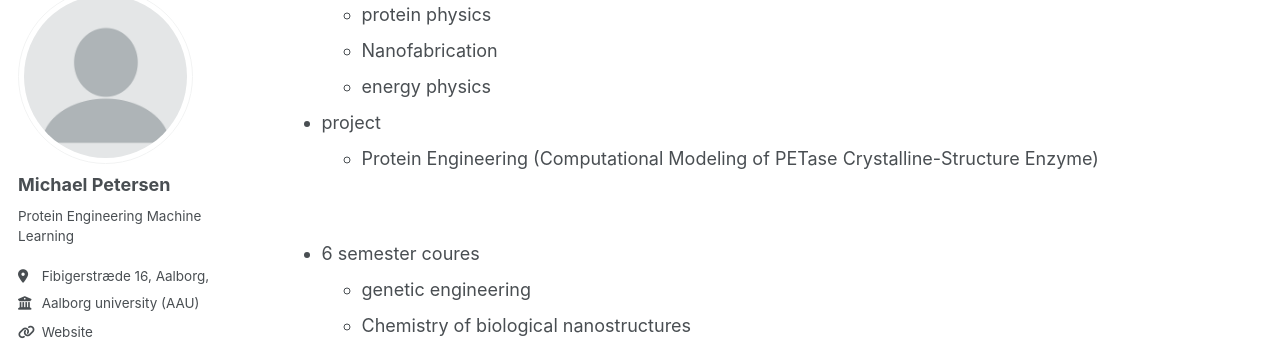
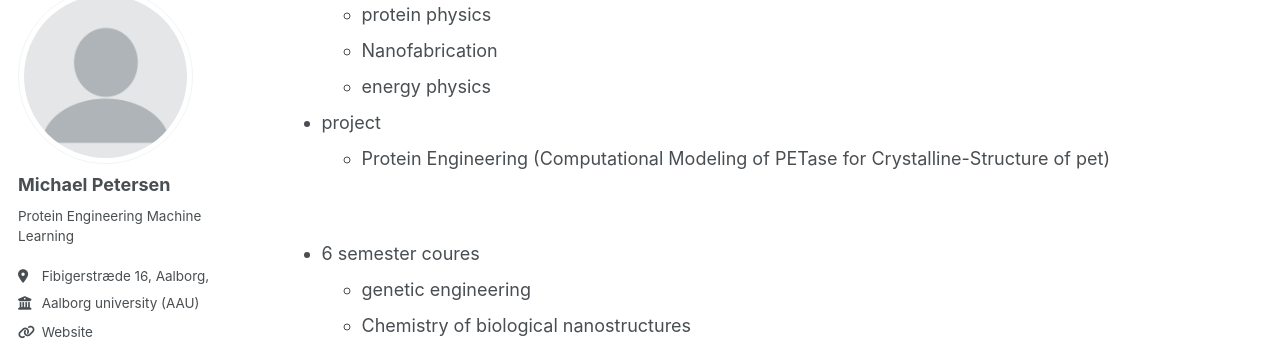
Before and after one commit to michipetersen18-rgb/cv_michael, a Jekyll site: the page built from _pages/cv.md, in a window 1280 px wide and 900 px high, scrolled down 1556 px. Shown: the part 112-453 px from the top of the window. Built offline with Jekyll 4.4.1, drawn with Linux system fonts in a browser that asks for light colours; some web fonts are replaced; a script bundle is joined from its source files by our own code; library files that are not in the unit come from our copies.

Commit message:
Update cv.md

```diff
--- a/_pages/cv.md
+++ b/_pages/cv.md
@@ -66,7 +66,7 @@ educational lectures and project experience
     * Nanofabrication
     * energy physics
 * project
-    * Protein Engineering (Computational Modeling of PETase Crystalline-Structure Enzyme)
+    * Protein Engineering (Computational Modeling of PETase for Crystalline-Structure of pet)
 
 
 &nbsp;
```
